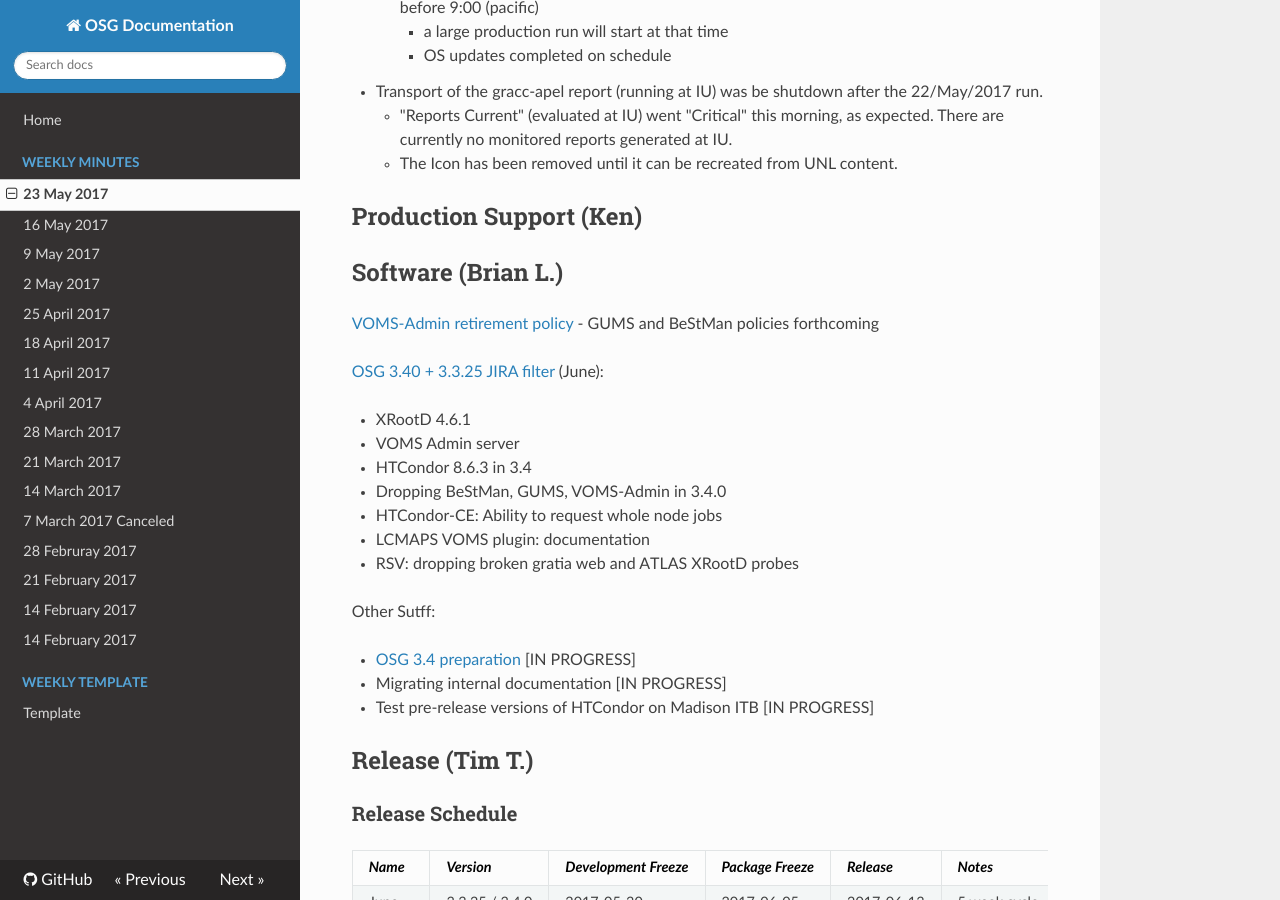
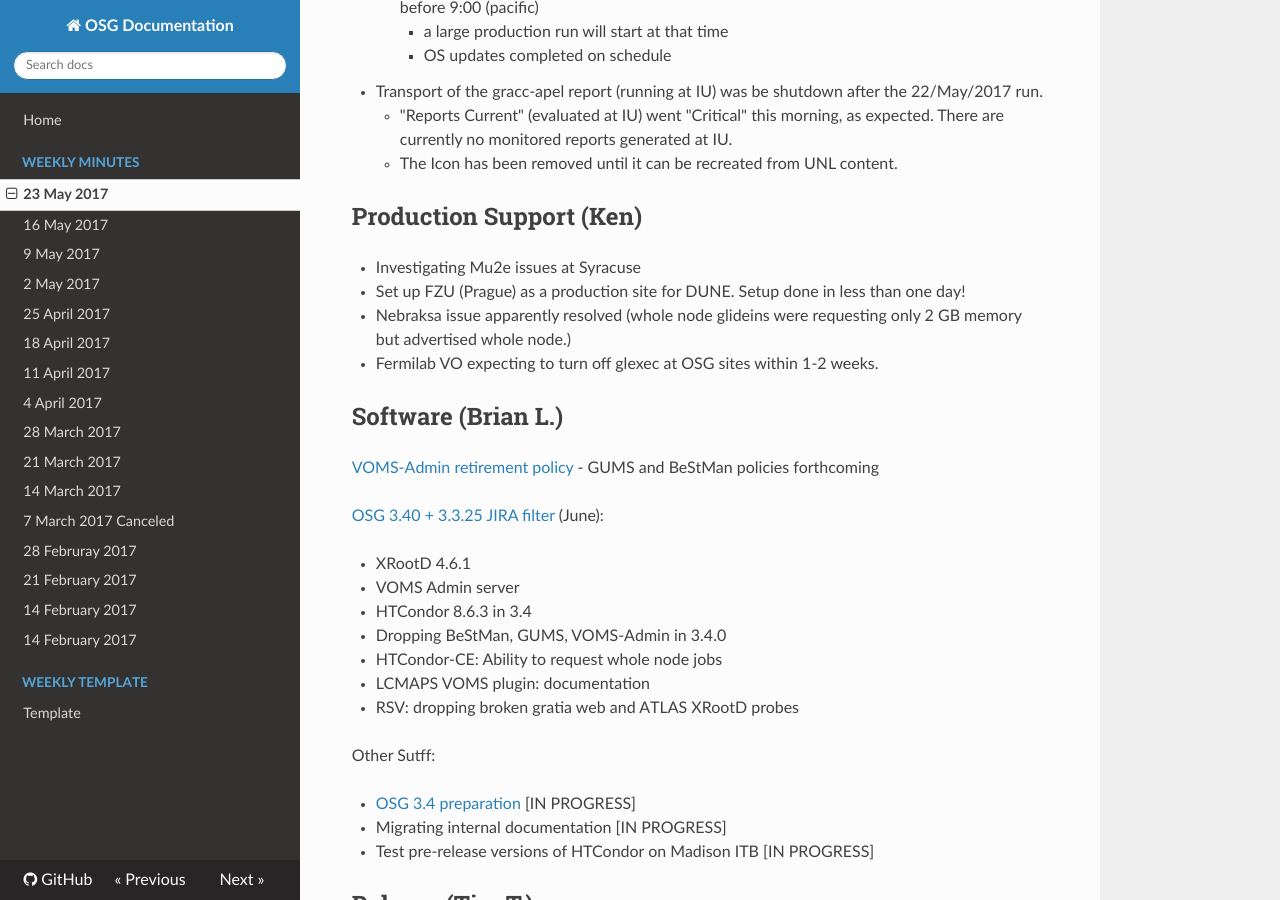
Before and after one commit to zsshah/production, an MkDocs documentation site: the page built from docs/WeeklyMinutes/23May2017.md, in a window 1280 px wide and 900 px high, scrolled down 1827 px. Built offline with MkDocs 1.6.1, drawn with Linux system fonts in a browser that asks for light colours; nearby versions of some CDN libraries; old or Windows-style settings are respelled for this version of MkDocs.

Commit message:
Update 23May2017.md

```diff
--- a/docs/WeeklyMinutes/23May2017.md
+++ b/docs/WeeklyMinutes/23May2017.md
@@ -58,6 +58,11 @@
 
 ## Production Support (Ken)
 
+   * Investigating Mu2e issues at Syracuse
+   * Set up FZU (Prague) as a production site for DUNE. Setup done in less than one day!
+   * Nebraksa issue apparently resolved (whole node glideins were requesting only 2 GB memory but advertised whole node.)
+   * Fermilab VO expecting to turn off glexec at OSG sites within 1-2 weeks.
+
 ## Software (Brian L.)
 
 [VOMS-Admin retirement policy](https://opensciencegrid.github.io/technology/policy/voms-admin-retire/) - GUMS and BeStMan policies forthcoming
```
